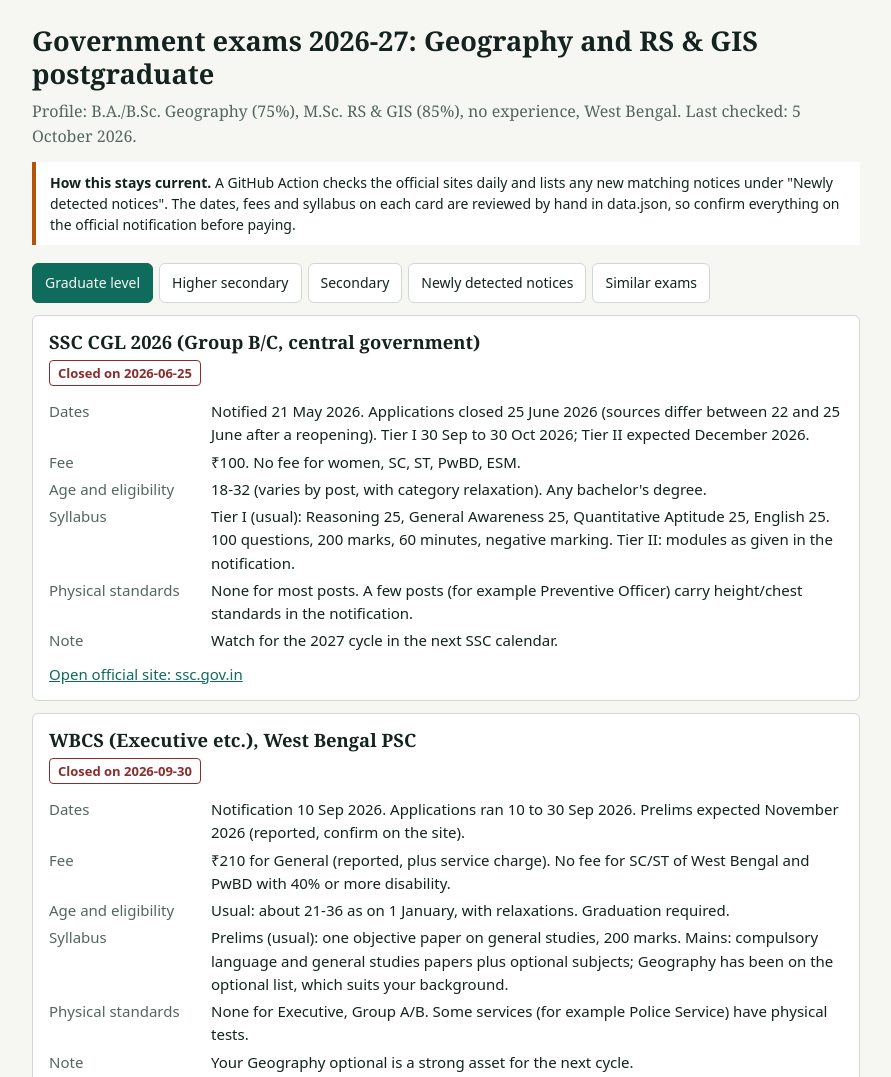
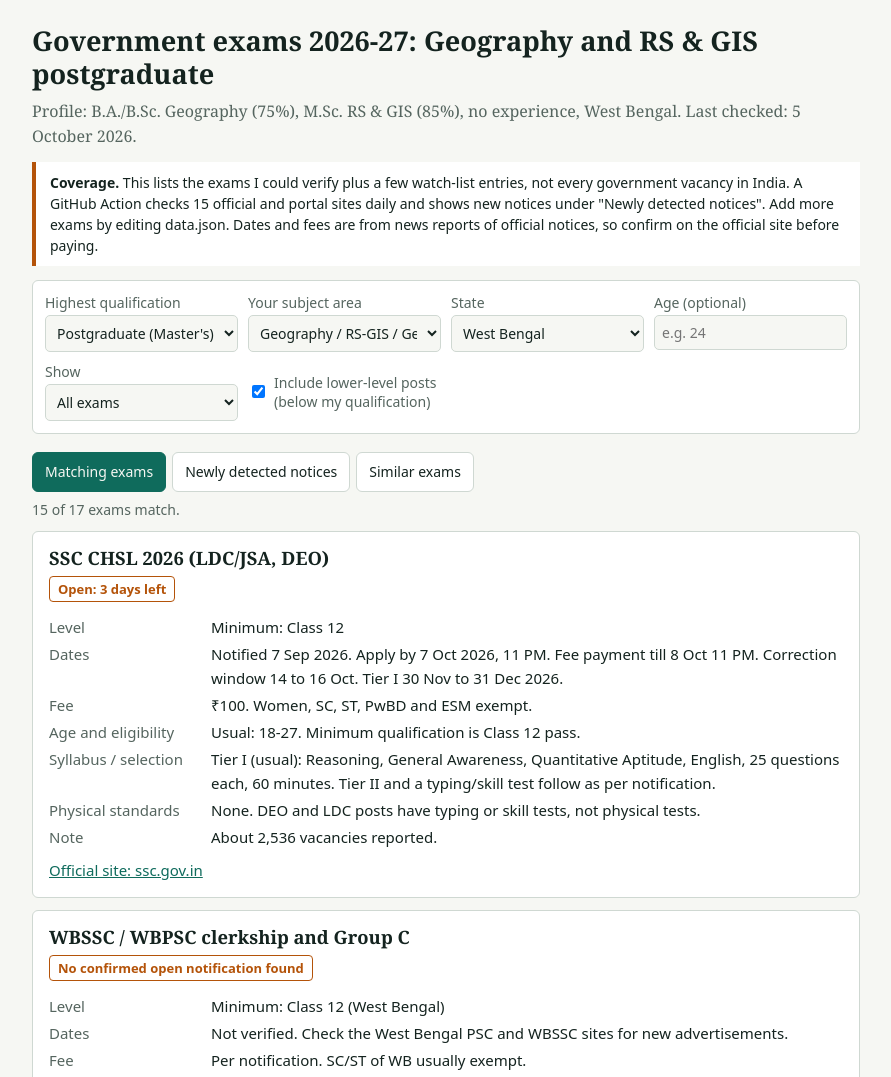
Before and after one commit to nirmalya-gis/govt-exam-tracker, a plain HTML site: page index.html in a window 1280 px wide. Shown: the top 1077 px of the page, without its empty margins (194-1085 px from the left). Drawn offline with Linux system fonts and the light colour scheme.

Commit message:
Add files via upload

```diff
--- a/data.json
+++ b/data.json
@@ -2,12 +2,11 @@
  "last_reviewed": "2026-10-05",
  "exams": [
   {
-   "g": "grad",
    "n": "SSC CGL 2026 (Group B/C, central government)",
    "site": "https://ssc.gov.in",
    "close": "2026-06-25",
    "dates": "Notified 21 May 2026. Applications closed 25 June 2026 (sources differ between 22 and 25 June after a reopening). Tier I 30 Sep to 30 Oct 2026; Tier II expected December 2026.",
-   "fee": "₹100. No fee for women, SC, ST, PwBD, ESM.",
+   "fee": "\u20b9100. No fee for women, SC, ST, PwBD, ESM.",
    "age": "18-32 (varies by post, with category relaxation). Any bachelor's degree.",
    "syl": "Tier I (usual): Reasoning 25, General Awareness 25, Quantitative Aptitude 25, English 25. 100 questions, 200 marks, 60 minutes, negative marking. Tier II: modules as given in the notification.",
    "phys": "None for most posts. A few posts (for example Preventive Officer) carry height/chest standards in the notification.",
@@ -16,15 +15,20 @@
     "combined graduate level",
     "cgl"
    ],
-   "id": "ssc-0"
+   "id": "ssc-0",
+   "level": "grad",
+   "streams": [
+    "any"
+   ],
+   "scope": "central",
+   "maxAge": 32
   },
   {
-   "g": "grad",
    "n": "WBCS (Executive etc.), West Bengal PSC",
    "site": "https://psc.wb.gov.in",
    "close": "2026-09-30",
    "dates": "Notification 10 Sep 2026. Applications ran 10 to 30 Sep 2026. Prelims expected November 2026 (reported, confirm on the site).",
-   "fee": "₹210 for General (reported, plus service charge). No fee for SC/ST of West Bengal and PwBD with 40% or more disability.",
+   "fee": "\u20b9210 for General (reported, plus service charge). No fee for SC/ST of West Bengal and PwBD with 40% or more disability.",
    "age": "Usual: about 21-36 as on 1 January, with relaxations. Graduation required.",
    "syl": "Prelims (usual): one objective paper on general studies, 200 marks. Mains: compulsory language and general studies papers plus optional subjects; Geography has been on the optional list, which suits your background.",
    "phys": "None for Executive, Group A/B. Some services (for example Police Service) have physical tests.",
@@ -34,10 +38,15 @@
     "wbcs",
     "civil service"
    ],
-   "id": "wbcs-1"
+   "id": "wbcs-1",
+   "level": "grad",
+   "streams": [
+    "any"
+   ],
+   "scope": "wb",
+   "maxAge": 36
   },
   {
-   "g": "grad",
    "n": "WBPSC Miscellaneous Services Examination",
    "site": "https://psc.wb.gov.in",
    "close": "2026-06-09",
@@ -50,15 +59,20 @@
    "keywords": [
     "miscellaneous"
    ],
-   "id": "wbpsc-2"
+   "id": "wbpsc-2",
+   "level": "grad",
+   "streams": [
+    "any"
+   ],
+   "scope": "wb",
+   "maxAge": null
   },
   {
-   "g": "hs",
    "n": "SSC CHSL 2026 (LDC/JSA, DEO)",
    "site": "https://ssc.gov.in",
    "close": "2026-10-07",
    "dates": "Notified 7 Sep 2026. Apply by 7 Oct 2026, 11 PM. Fee payment till 8 Oct 11 PM. Correction window 14 to 16 Oct. Tier I 30 Nov to 31 Dec 2026.",
-   "fee": "₹100. Women, SC, ST, PwBD and ESM exempt.",
+   "fee": "\u20b9100. Women, SC, ST, PwBD and ESM exempt.",
    "age": "Usual: 18-27. Minimum qualification is Class 12 pass.",
    "syl": "Tier I (usual): Reasoning, General Awareness, Quantitative Aptitude, English, 25 questions each, 60 minutes. Tier II and a typing/skill test follow as per notification.",
    "phys": "None. DEO and LDC posts have typing or skill tests, not physical tests.",
@@ -67,10 +81,15 @@
     "higher secondary",
     "chsl"
    ],
-   "id": "ssc-3"
+   "id": "ssc-3",
+   "level": "12",
+   "streams": [
+    "any"
+   ],
+   "scope": "central",
+   "maxAge": 27
   },
   {
-   "g": "hs",
    "n": "WBSSC / WBPSC clerkship and Group C",
    "site": "https://psc.wb.gov.in",
    "close": null,
@@ -85,16 +104,21 @@
     "clerkship",
     "group c"
    ],
-   "id": "wbssc-4"
+   "id": "wbssc-4",
+   "level": "12",
+   "streams": [
+    "any"
+   ],
+   "scope": "wb",
+   "maxAge": null
   },
   {
-   "g": "sec",
    "n": "SSC MTS and Havaldar 2026",
    "site": "https://ssc.gov.in",
    "close": null,
    "status": "Notification not confirmed",
    "dates": "The calendar first showed 30 Jun 2026. Later reports say it slipped to about September 2026 or TBA. I could not confirm a published notification, so check ssc.gov.in directly.",
-   "fee": "₹100 in past cycles. Women, SC, ST, PwBD, ESM exempt.",
+   "fee": "\u20b9100 in past cycles. Women, SC, ST, PwBD, ESM exempt.",
    "age": "Usual: 18-25 (Havaldar up to 27). Class 10 pass minimum.",
    "syl": "Computer-based test, usual 90 questions: Session 1 numerical aptitude and reasoning; Session 2 general awareness and English.",
    "phys": "MTS: none. Havaldar (usual): male height about 157.5 cm, chest 81 cm unexpanded (+5 cm expanded), 1600 m in 15 min; female height 152 cm, weight 48 kg, 1 km walk in 20 min. Confirm in the notification.",
@@ -105,10 +129,15 @@
     "mts",
     "havaldar"
    ],
-   "id": "ssc-5"
+   "id": "ssc-5",
+   "level": "10",
+   "streams": [
+    "any"
+   ],
+   "scope": "central",
+   "maxAge": 25
   },
   {
-   "g": "sec",
    "n": "WB Police Constable (WBPRB)",
    "site": "https://prb.wb.gov.in",
    "close": null,
@@ -122,7 +151,284 @@
    "keywords": [
     "constable"
    ],
-   "id": "wb-6"
+   "id": "wb-6",
+   "level": "10",
+   "streams": [
+    "any"
+   ],
+   "scope": "wb",
+   "maxAge": 30
+  },
+  {
+   "id": "nrsc-7",
+   "n": "ISRO NRSC temporary research posts (Advt. NRSC/RMT/1/2026)",
+   "site": "https://www.nrsc.gov.in",
+   "close": "2026-08-21",
+   "level": "pg",
+   "streams": [
+    "geo",
+    "sci",
+    "eng"
+   ],
+   "scope": "central",
+   "maxAge": 28,
+   "dates": "Notified 1 Aug 2026. Applications 1 to 21 Aug 2026 (closed). Hyderabad. Temporary contract posts.",
+   "fee": "Not found. Check the notification.",
+   "age": "Research Scientist (M.Sc. based): 28 years UR/EWS, 31 OBC, 33 SC/ST, as on 21 Aug 2026.",
+   "syl": "No standard syllabus found. Selection is by screening and interview as per the notification. Relevant fields: Remote Sensing and GIS, Geoinformatics, Geology, Computer Science, Environment, Agriculture.",
+   "phys": "None.",
+   "next": "48 posts reported (Research Scientist, Project Scientist, Project Associate, JRF), roughly \u20b931,000 to \u20b956,100 plus allowances. Closest match to your M.Sc. RS &amp; GIS. NRSC advertises again from time to time.",
+   "keywords": [
+    "recruitment",
+    "advertisement",
+    "vacancy",
+    "research scientist",
+    "project associate",
+    "jrf"
+   ]
+  },
+  {
+   "id": "niti-8",
+   "n": "NITI Aayog Consultant / Young Professional (Work for Viksit Bharat)",
+   "site": "https://niti.gov.in",
+   "close": "2026-09-28",
+   "level": "pg",
+   "streams": [
+    "any"
+   ],
+   "scope": "central",
+   "maxAge": null,
+   "dates": "Published 30 Jun 2026. Last date 28 Sep 2026 (closed). 23 posts reported. Profiles are also reported to be accepted on a rolling basis.",
+   "fee": "Not found.",
+   "age": "PG or professional degree. Earlier Young Professional calls asked for about 1 year of experience and age under 32, so check whether freshers qualify.",
+   "syl": "No written exam. Screening and interview.",
+   "phys": "None.",
+   "next": "Contract roles in New Delhi on policy research and data analysis.",
+   "keywords": [
+    "recruitment",
+    "young professional",
+    "consultant",
+    "vacancy",
+    "advertisement"
+   ]
+  },
+  {
+   "id": "esri-9",
+   "n": "Esri India (private company, not government)",
+   "site": "https://www.esri.in",
+   "close": null,
+   "status": "Rolling, check careers page",
+   "level": "grad",
+   "streams": [
+    "geo",
+    "sci",
+    "eng"
+   ],
+   "scope": "private",
+   "maxAge": null,
+   "dates": "Not verified. Check the careers page.",
+   "fee": "None for private hiring.",
+   "age": "Per job post.",
+   "syl": "Interviews and technical tests (GIS, spatial analysis).",
+   "phys": "None.",
+   "next": "Included because you asked. Esri is not a government body.",
+   "keywords": [
+    "careers",
+    "career",
+    "job",
+    "vacancy",
+    "opening"
+   ]
+  },
+  {
+   "id": "net-10",
+   "n": "UGC NET / JRF, Geography (NTA)",
+   "site": "https://ugcnet.nta.ac.in",
+   "close": null,
+   "status": "Not verified, usually twice a year",
+   "level": "pg",
+   "streams": [
+    "geo"
+   ],
+   "scope": "central",
+   "maxAge": 30,
+   "dates": "Not verified for 2026-27. Check the NTA site.",
+   "fee": "Check the NTA notice.",
+   "age": "JRF upper age usually 30 (relaxation applies). Master's degree with minimum marks; check subject eligibility for RS &amp; GIS.",
+   "syl": "Usual: Paper 1 teaching and research aptitude, Paper 2 Geography. Computer-based, objective.",
+   "phys": "None.",
+   "next": "Leads to Assistant Professor eligibility or JRF.",
+   "keywords": [
+    "ugc net",
+    "net june",
+    "net december",
+    "jrf"
+   ]
+  },
+  {
+   "id": "upsc-11",
+   "n": "UPSC Civil Services Examination",
+   "site": "https://upsc.gov.in",
+   "close": null,
+   "status": "Not verified, notified yearly",
+   "level": "grad",
+   "streams": [
+    "any"
+   ],
+   "scope": "central",
+   "maxAge": 32,
+   "dates": "Not verified for 2027. Notification is usually early in the year, Prelims mid-year.",
+   "fee": "Usual \u20b9100. Women, SC, ST, PwBD exempt.",
+   "age": "Usual 21-32 General, with relaxation and an attempt limit.",
+   "syl": "Prelims: General Studies and CSAT. Mains: nine papers including two optional papers (Geography is available). Then interview.",
+   "phys": "Medical standards apply; some services (IPS, IFoS) have physical tests.",
+   "next": "Your Geography background suits the optional.",
+   "keywords": [
+    "civil services",
+    "cse",
+    "examination notice"
+   ]
+  },
+  {
+   "id": "harsac-12",
+   "n": "HARSAC (Haryana Space Applications Centre) project posts, Advt. HARSAC/HSR/Recruitment/PP/2026/01",
+   "site": "https://www.harsac.org",
+   "close": "2026-03-20",
+   "level": "pg",
+   "streams": [
+    "geo",
+    "sci",
+    "eng"
+   ],
+   "scope": "central",
+   "maxAge": null,
+   "dates": "Applications by email, last date 20 Mar 2026 (closed). 12 contract posts reported. A larger HARSAC call for about 71 posts was also reported earlier in 2026.",
+   "fee": "Not found.",
+   "age": "Per post. GIS &amp; AutoCAD Operator: first-class Master's in RS/GIS/Geoinformatics, or first-class Master's in a related field (Geography, Geology, Environmental Science and others) with a PG Diploma in RS/GIS. Other posts need experience.",
+   "syl": "No written exam found. Shortlisting and interview.",
+   "phys": "None.",
+   "next": "HARSAC is a Haryana government body working with ISRO. Posts are contractual (about \u20b936,000 plus HRA for the Operator post, higher for others). It recruits repeatedly, so watch harsac.org.",
+   "keywords": [
+    "recruitment",
+    "advertisement",
+    "vacancy",
+    "vacancies",
+    "notification",
+    "project",
+    "gis"
+   ]
+  },
+  {
+   "id": "nabard-13",
+   "n": "NABARD Development Assistant (Advt. 08/DA/2025-26)",
+   "site": "https://www.nabard.org",
+   "close": "2026-02-03",
+   "level": "grad",
+   "streams": [
+    "any"
+   ],
+   "scope": "central",
+   "maxAge": 35,
+   "dates": "Applications 17 Jan to 3 Feb 2026 (closed). Prelims 21 Feb 2026, Mains 12 Apr 2026. 162 posts reported.",
+   "fee": "\u20b9550 total (\u20b9450 fee plus \u20b9100 charges); SC/ST/PwBD \u20b9100 total (per the notification).",
+   "age": "Reported 21-35 years as on 17 Jan 2026. Graduation required; check the minimum marks in the notification.",
+   "syl": "Online Prelims then Mains, then a language proficiency test as per the notice. Usual topics: reasoning, English, quantitative aptitude, computer knowledge, general awareness, and agriculture and rural development.",
+   "phys": "None.",
+   "next": "NABARD also recruits Grade A/B officers through a separate yearly notice (not found for 2026-27).",
+   "keywords": [
+    "recruitment",
+    "advertisement",
+    "vacancy",
+    "vacancies",
+    "notification",
+    "grade a",
+    "grade b",
+    "development assistant"
+   ]
+  },
+  {
+   "id": "nic-14",
+   "n": "NIC Scientific / Technical Assistant-A (MeitY), Advt. NIC/STA/2026/2",
+   "site": "https://recruitment.nic.in",
+   "close": "2026-09-30",
+   "level": "grad",
+   "streams": [
+    "eng"
+   ],
+   "scope": "central",
+   "maxAge": null,
+   "dates": "Notified 26 Aug 2026. Applications 1 to 30 Sep 2026 (closed). 376 posts reported.",
+   "fee": "Not found.",
+   "age": "Posts are in Computer Science/IT, Electronics &amp; Communication and Data Science/AI, based on GATE scores, so not open to a Geography background.",
+   "syl": "Selection based on GATE score as per the notice.",
+   "phys": "None.",
+   "next": "NIC (under MeitY) also advertised 153 Scientist-C/D posts (8 to 30 Apr 2026, closed), also for CS/IT/Electronics streams.",
+   "keywords": [
+    "recruitment",
+    "advertisement",
+    "vacancy",
+    "vacancies",
+    "notification",
+    "scientist",
+    "scientific"
+   ]
+  },
+  {
+   "id": "cdac-15",
+   "n": "C-DAC (MeitY) contractual posts, Advt. CORP/JIT/02/2026",
+   "site": "https://www.cdac.in",
+   "close": "2026-06-20",
+   "level": "grad",
+   "streams": [
+    "eng",
+    "sci"
+   ],
+   "scope": "central",
+   "maxAge": null,
+   "dates": "Applications 1 to 20 Jun 2026 (closed). 900+ posts across 11 centres including Kolkata. Smaller project calls appeared in September 2026.",
+   "fee": "Not found.",
+   "age": "Mostly engineering and IT posts. Check each post for science degrees.",
+   "syl": "Written test or interview, communicated to shortlisted candidates.",
+   "phys": "None.",
+   "next": "C-DAC runs frequent hiring cycles.",
+   "keywords": [
+    "recruitment",
+    "advertisement",
+    "vacancy",
+    "vacancies",
+    "notification",
+    "project",
+    "cdac",
+    "c-dac"
+   ]
+  },
+  {
+   "id": "meity-16",
+   "n": "Ministry of Electronics and IT (MeitY) direct hiring",
+   "site": "https://www.meity.gov.in",
+   "close": null,
+   "status": "Not verified, check Careers page",
+   "level": "pg",
+   "streams": [
+    "any"
+   ],
+   "scope": "central",
+   "maxAge": null,
+   "dates": "I did not find a current MeitY-level notice. MeitY and its bodies (NIC, C-DAC, Bhashini) post Young Professional, Consultant and deputation posts from time to time.",
+   "fee": "Per notice.",
+   "age": "Per notice.",
+   "syl": "Usually screening and interview.",
+   "phys": "None.",
+   "next": "A Bhashini Young Professional call (8 posts) closed on 17 May 2026.",
+   "keywords": [
+    "recruitment",
+    "advertisement",
+    "vacancy",
+    "vacancies",
+    "notification",
+    "young professional",
+    "consultant"
+   ]
   }
  ],
  "similar": [
@@ -141,6 +447,10 @@
   [
    "Physical tests like Havaldar and WB Police",
    "SSC GD Constable, CRPF/CISF/BSF recruitment, Railway Protection Force."
+  ],
+  [
+   "Other central and state bodies worth watching",
+   "Employment News (weekly central job listings), National Career Service portal, Survey of India, IMD, GSI, Forest Survey of India, other states' space applications centres and public service commissions. They are added as watch sources in the checker. Eligibility must be read from each notice."
   ]
  ]
 }
--- a/index.html
+++ b/index.html
@@ -30,52 +30,66 @@
 .sec{display:none}.sec.on{display:block}
 .src{font-size:13px;color:var(--mut)}
 @media(max-width:520px){dl{grid-template-columns:1fr}dt{margin-top:6px}}
-</style>
+form{display:grid;grid-template-columns:repeat(auto-fit,minmax(170px,1fr));gap:10px;background:var(--card);border:1px solid var(--line);border-radius:6px;padding:12px;font:14px system-ui,sans-serif}label{display:flex;flex-direction:column;gap:3px;color:var(--mut)}select,input[type=number]{padding:7px;border:1px solid var(--line);border-radius:5px;background:var(--bg);color:var(--ink);font:inherit}.ck{flex-direction:row;align-items:center;gap:6px}.age{color:var(--warn);font-size:13px}#cnt{font:14px system-ui,sans-serif;color:var(--mut);margin:8px 0}</style>
 </head>
 <body>
 <main>
 <h1>Government exams 2026-27: Geography and RS &amp; GIS postgraduate</h1>
 <p class="sub">Profile: B.A./B.Sc. Geography (75%), M.Sc. RS &amp; GIS (85%), no experience, West Bengal. Last checked: 5 October 2026.</p>
-<div class="note"><strong>How this stays current.</strong> A GitHub Action checks the official sites daily and lists any new matching notices under "Newly detected notices". The dates, fees and syllabus on each card are reviewed by hand in data.json, so confirm everything on the official notification before paying.</div>
+<div class="note"><strong>Coverage.</strong> This lists the exams I could verify plus a few watch-list entries, not every government vacancy in India. A GitHub Action checks 15 official and portal sites daily and shows new notices under "Newly detected notices". Add more exams by editing data.json. Dates and fees are from news reports of official notices, so confirm on the official site before paying.</div>
+<form id="f" aria-label="Filter by your profile">
+<label>Highest qualification<select id="q"><option value="3">Graduate (Bachelor's)</option><option value="4" selected>Postgraduate (Master's)</option><option value="5">PhD</option><option value="2">Class 12</option><option value="1">Class 10</option></select></label>
+<label>Your subject area<select id="s"><option value="geo" selected>Geography / RS-GIS / Geoinformatics</option><option value="sci">Other science</option><option value="eng">Engineering / Technology</option><option value="other">Arts / Commerce / Other</option></select></label>
+<label>State<select id="st"><option value="wb" selected>West Bengal</option><option value="other">Other state</option></select></label>
+<label>Age (optional)<input type="number" id="a" min="16" max="70" placeholder="e.g. 24"></label>
+<label>Show<select id="v"><option value="all">All exams</option><option value="live">Open or not yet announced</option></select></label>
+<label class="ck"><input type="checkbox" id="lo" checked> Include lower-level posts (below my qualification)</label>
+</form>
 <nav role="tablist" id="tabs"></nav>
 <div id="out"></div>
 <p class="src" id="rev"></p>
-<p class="src">Eligibility, age and syllabus details marked "usual" come from earlier notifications and may change. Most posts treat the listed qualification as a minimum, so your PG degree qualifies you, but check each notification.</p>
+<p class="src">Age filter uses the General category limit and only adds a warning, because relaxations vary by category. Lower-level posts such as Class 10 or 12 level generally accept higher qualifications, but check each notification.</p>
 </main>
 <script>
-var E=[],SIM=[];
-var G=[["grad","Graduate level"],["hs","Higher secondary"],["sec","Secondary"],["new","Newly detected notices"],["sim","Similar exams"]],N=[],META={};
-function esc(s){return s}
-function days(c){var d=new Date(c+"T23:59:59+05:30");return Math.ceil((d-new Date())/864e5)}
+var E=[],SIM=[],N=[],META={},TAB="m",LV={"10":1,"12":2,"grad":3,"pg":4,"phd":5};
+function days(c){return Math.ceil((new Date(c+"T23:59:59+05:30")-new Date())/864e5)}
 function badge(e){
  if(!e.close)return '<span class="st soon">'+e.status+'</span>';
  var n=days(e.close);
  if(n<0)return '<span class="st closed">Closed on '+e.close+'</span>';
  return '<span class="st '+(n<=7?'soon':'open')+'">Open: '+(n===0?'closes today':n+' day'+(n>1?'s':'')+' left')+'</span>';
 }
-function card(e){
- return '<article><h2>'+e.n+'</h2>'+badge(e)+'<dl><dt>Dates</dt><dd>'+e.dates+'</dd><dt>Fee</dt><dd>'+e.fee+'</dd><dt>Age and eligibility</dt><dd>'+e.age+'</dd><dt>Syllabus</dt><dd>'+e.syl+'</dd><dt>Physical standards</dt><dd>'+e.phys+'</dd><dt>Note</dt><dd>'+e.next+'</dd></dl><a href="'+e.site+'" target="_blank" rel="noopener">Open official site: '+e.site.replace("https://","")+'</a></article>';
+function rank(e){return !e.close?1:(days(e.close)>=0?0:2)}
+function card(e,age){
+ var w=(age&&e.maxAge&&age>e.maxAge)?'<p class="age">You may be over the General age limit ('+e.maxAge+'). Check category relaxation.</p>':'';
+ var tag=e.scope==="private"?" (private)":e.scope==="wb"?" (West Bengal)":"";
+ return '<article><h2>'+e.n+'</h2>'+badge(e)+w+'<dl><dt>Level</dt><dd>Minimum: '+({"10":"Class 10","12":"Class 12","grad":"Graduate","pg":"Postgraduate"}[e.level])+tag+'</dd><dt>Dates</dt><dd>'+e.dates+'</dd><dt>Fee</dt><dd>'+e.fee+'</dd><dt>Age and eligibility</dt><dd>'+e.age+'</dd><dt>Syllabus / selection</dt><dd>'+e.syl+'</dd><dt>Physical standards</dt><dd>'+e.phys+'</dd><dt>Note</dt><dd>'+e.next+'</dd></dl><a href="'+e.site+'" target="_blank" rel="noopener">Official site: '+e.site.replace(/https?:\/\/(www\.)?/,"")+'</a></article>';
 }
-function init(){
-var tabs=document.getElementById("tabs"),out=document.getElementById("out");
-G.forEach(function(g,i){
- var b=document.createElement("button");b.textContent=g[1];b.setAttribute("role","tab");b.dataset.k=g[0];
- tabs.appendChild(b);
- var s=document.createElement("section");s.className="sec";s.id="s-"+g[0];
- if(g[0]==="new"){s.innerHTML=N.length?N.slice().reverse().map(function(n){return '<article><h2>'+n.title+'</h2><p>Detected '+n.found+' on '+n.source+'. Possibly related to: '+n.exam+'. Auto-detected, so open it and verify.</p><a href="'+n.url+'" target="_blank" rel="noopener">Open notice</a></article>'}).join(""):"<article><p>No new notices detected yet.</p></article>"}else if(g[0]==="sim"){s.innerHTML=SIM.map(function(x){return '<article><h2>'+x[0]+'</h2><p>'+x[1]+'</p></article>'}).join("")}
- else{s.innerHTML=E.filter(function(e){return e.g===g[0]}).map(card).join("")}
- out.appendChild(s);
-});
-function show(k){
- [].forEach.call(tabs.children,function(b){b.setAttribute("aria-selected",b.dataset.k===k)});
- [].forEach.call(out.children,function(s){s.classList.toggle("on",s.id==="s-"+k)});
+function v(id){return document.getElementById(id)}
+function render(){
+ var q=+v("q").value,s=v("s").value,st=v("st").value,age=+v("a").value,live=v("v").value==="live",low=v("lo").checked,h="";
+ if(TAB==="m"){
+  var L=E.filter(function(e){
+   if(LV[e.level]>q)return false;
+   if(!low&&LV[e.level]<q-1&&e.level!=="grad")return false;
+   if(e.streams.indexOf("any")<0&&e.streams.indexOf(s)<0)return false;
+   if(e.scope==="wb"&&st!=="wb")return false;
+   if(live&&rank(e)===2)return false;return true;
+  }).sort(function(a,b){return rank(a)-rank(b)});
+  h='<p id="cnt">'+L.length+' of '+E.length+' exams match.</p>'+L.map(function(e){return card(e,age)}).join("");
+ }else if(TAB==="n"){
+  h=N.length?N.slice().reverse().map(function(n){return '<article><h2>'+n.title+'</h2><p>Detected '+n.found+' on '+n.source+'. Possibly related to: '+n.exam+'. Auto-detected, so open it and verify.</p><a href="'+n.url+'" target="_blank" rel="noopener">Open notice</a></article>'}).join(""):"<article><p>No new notices detected yet.</p></article>";
+ }else{h=SIM.map(function(x){return '<article><h2>'+x[0]+'</h2><p>'+x[1]+'</p></article>'}).join("")}
+ v("out").innerHTML=h;
+ [].forEach.call(v("tabs").children,function(b){b.setAttribute("aria-selected",b.dataset.k===TAB)});
 }
-tabs.addEventListener("click",function(ev){if(ev.target.dataset.k)show(ev.target.dataset.k)});
-show("grad");
-document.getElementById("rev").textContent="Data last reviewed: "+META.rev+". Notices last checked by the bot: "+(META.chk||"never")+".";
-
-}
-Promise.all([fetch("data.json").then(function(r){return r.json()}),fetch("notices.json").then(function(r){return r.json()})]).then(function(r){E=r[0].exams;SIM=r[0].similar;META={rev:r[0].last_reviewed,chk:r[1].last_checked};N=r[1].notices;init()}).catch(function(){document.getElementById("out").innerHTML="<article><p>Could not load data.json. Open this page through GitHub Pages or a local server, not as a file.</p></article>"});
+[["m","Matching exams"],["n","Newly detected notices"],["s","Similar exams"]].forEach(function(t){var b=document.createElement("button");b.textContent=t[1];b.dataset.k=t[0];b.setAttribute("role","tab");v("tabs").appendChild(b)});
+v("tabs").addEventListener("click",function(e){if(e.target.dataset.k){TAB=e.target.dataset.k;render()}});
+v("f").addEventListener("input",function(){TAB="m";render()});
+Promise.all([fetch("data.json").then(function(r){return r.json()}),fetch("notices.json").then(function(r){return r.json()})]).then(function(r){
+ E=r[0].exams;SIM=r[0].similar;N=r[1].notices;
+ v("rev").textContent="Data last reviewed: "+r[0].last_reviewed+". Notices last checked by the bot: "+(r[1].last_checked||"never")+".";render();
+}).catch(function(){v("out").innerHTML="<article><p>Could not load data.json. Open this page through GitHub Pages or a local server, not as a file.</p></article>"});
 </script>
 </body>
 </html>
```
Also changed, not shown: 1 other file.
